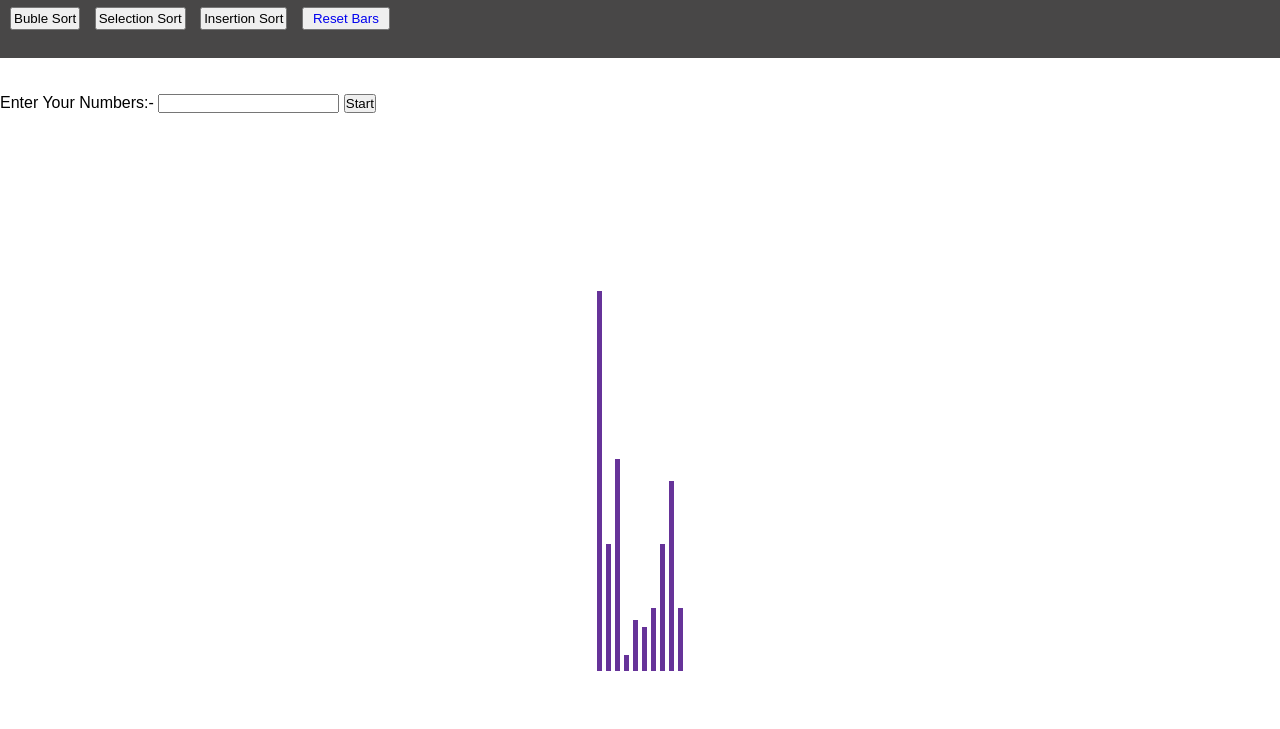
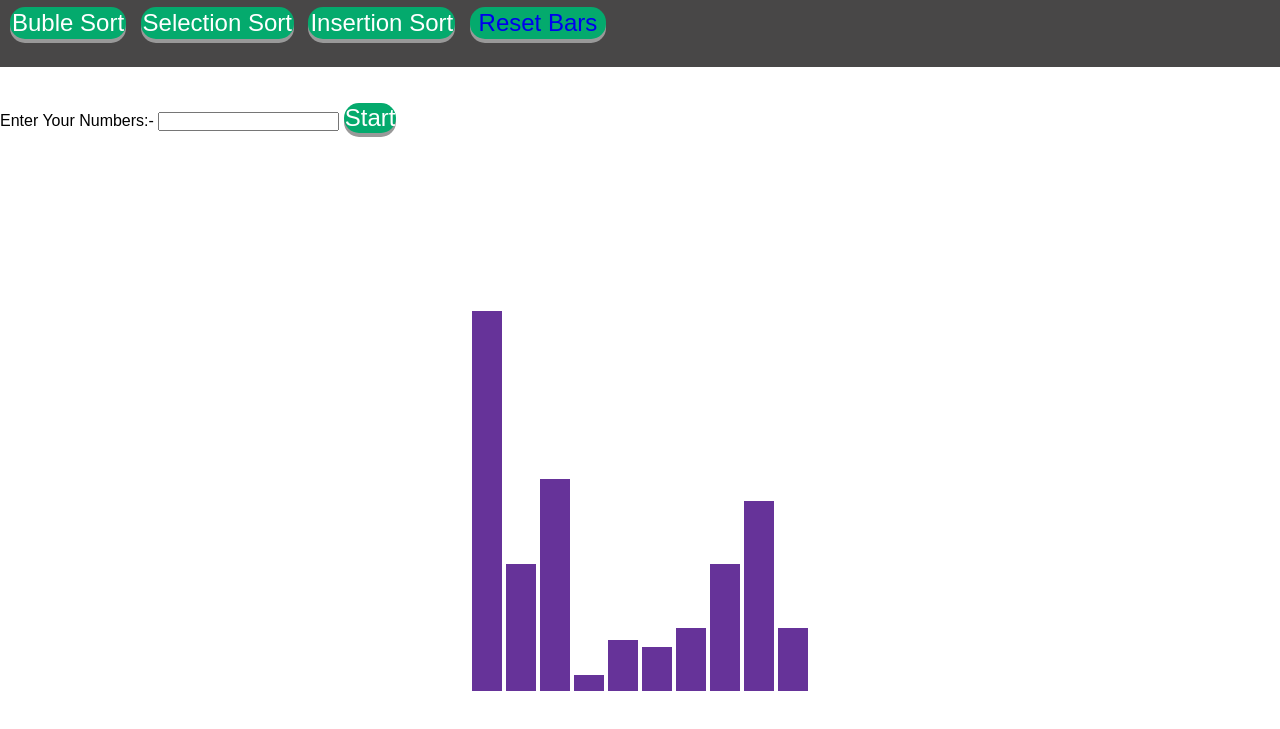
Before and after one commit to Drisa-Rokes/Sorting-Algorithm, a plain HTML site: page index.html in a window 1280 px wide. Shown: the part 47-776 px from the top of the page. Drawn offline with Linux system fonts and the light colour scheme.

Commit message:
Update style.css

```diff
--- a/style.css
+++ b/style.css
@@ -45,6 +45,27 @@ header{
     display: inline-block;
     margin: 2px;
     height: 300px;
-    width: 5px;
+    width: 30px;
     background-color: rebeccapurple;
 }
+
+
+button {padding: 1px;
+  font-size: 24px;
+  text-align: center;
+  cursor: pointer;
+  outline: none;
+  color: #fff;
+  background-color: #04AA6D;
+  border: none;
+  border-radius: 15px;
+  box-shadow: 0 4px #999;
+}
+
+button:hover {background-color: #3e8e41}
+
+button:active {
+  background-color: #3e8e41;
+  box-shadow: 0 5px #666;
+  transform: translateY(4px);
+}
```
